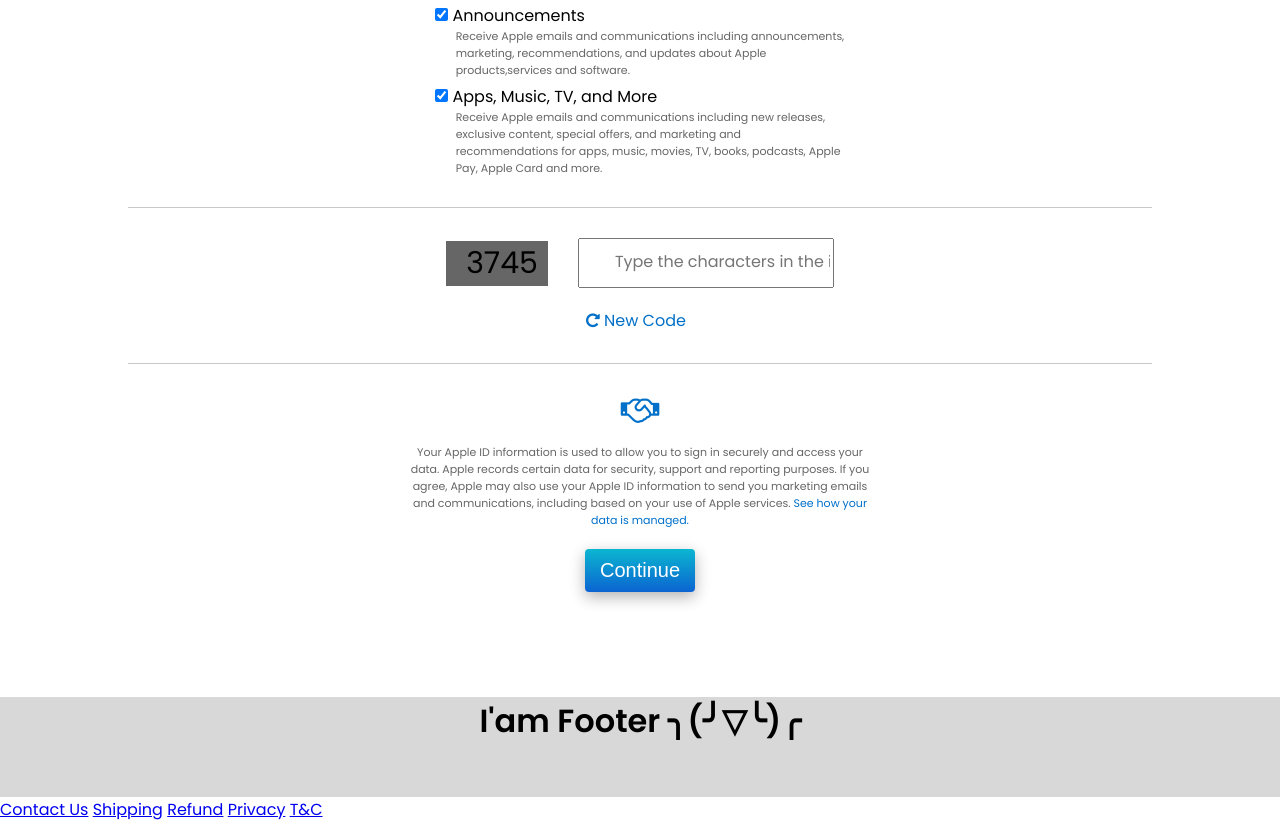
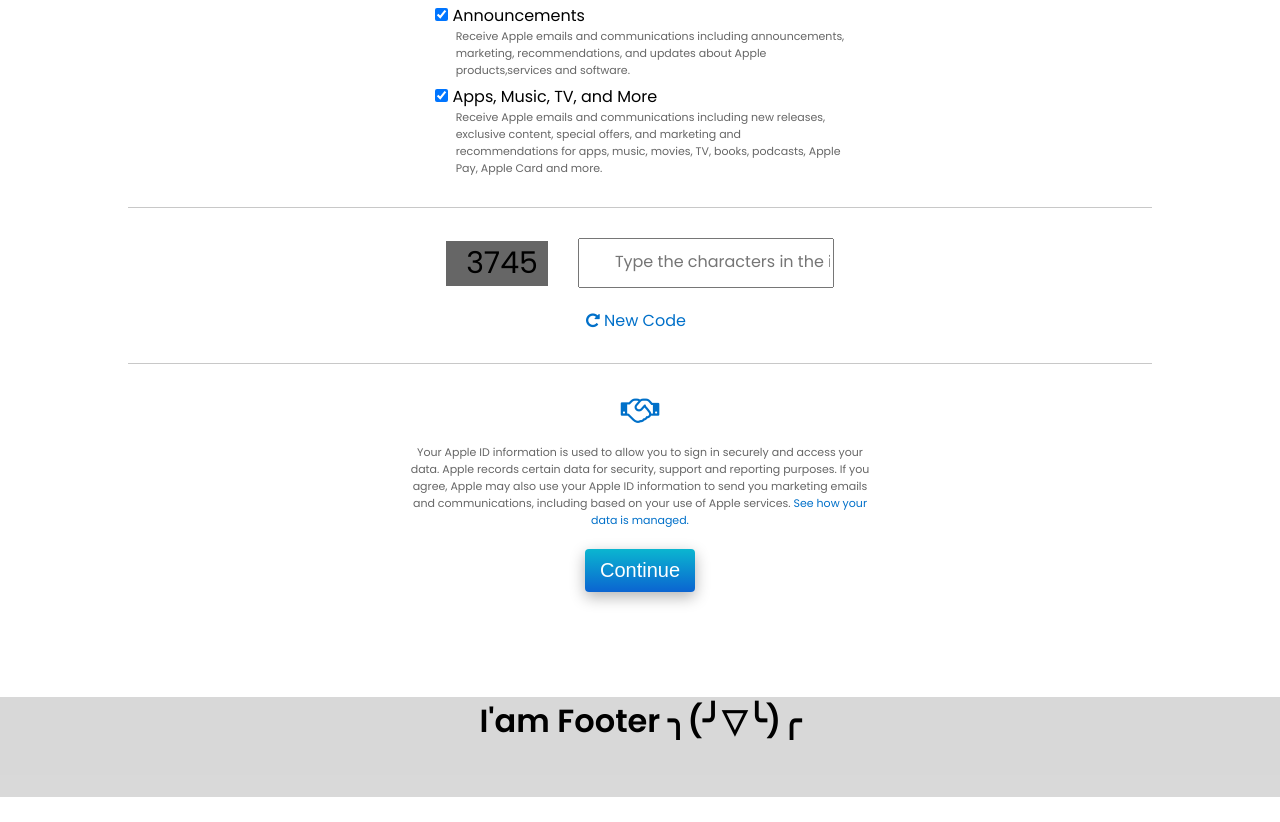
Before and after one commit to MayurDhwaj2001/AppleWebsite, a plain HTML site: page index.html in a window 1280 px wide. Shown: the part 1004-1826 px from the top of the page. After the commit the page ends 1801 px from the top, so only its background shows below. Drawn offline with Linux system fonts and the light colour scheme.

Commit message:
removed t&c

```diff
--- a/index.html
+++ b/index.html
@@ -197,11 +197,6 @@
     <h1>I'am Footer ╮(╯▽╰)╭</h1>
   </div>
 
-  <a href="https://merchant.razorpay.com/policy/MUa093rpOcwYhp/contact_us">Contact Us</a>
-  <a href="https://merchant.razorpay.com/policy/MUa093rpOcwYhp/shipping">Shipping</a>
-  <a href="https://merchant.razorpay.com/policy/MUa093rpOcwYhp/refund">Refund</a>
-  <a href="https://merchant.razorpay.com/policy/MUa093rpOcwYhp/privacy">Privacy</a>
-  <a href="https://merchant.razorpay.com/policy/MUa093rpOcwYhp/terms">T&C</a>
 </body>
 <script src="script.js"></script>
 
```
